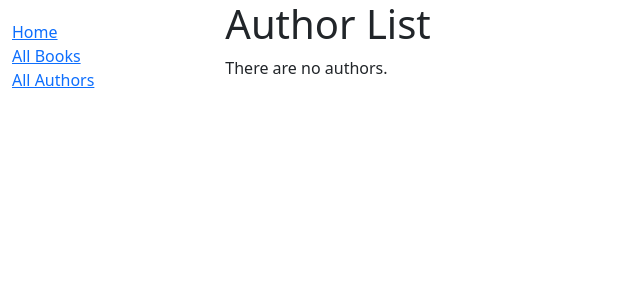
After one commit to ChenWarren/eko-library, a Django app: page /catalog/authors/ in a window 1280 px wide. The commit adds this page. Shown: the top 300 px of the page, without its empty margins (0-640 px from the left). Run offline with Django 4.2, Linux system fonts and the light colour scheme; data that the repository does not hold is empty.

Commit message:
add author list and author-detail

```diff
--- a/catalog/models.py
+++ b/catalog/models.py
@@ -76,7 +76,7 @@ class Author(models.Model):
     ordering = ['last_name', 'first_name']
 
   def get_absolute_url(self):
-    return reverse("author_detail", args=[str(self.id)])
+    return reverse("author-detail", args=[str(self.id)])
 
   def __str__(self):
       return f'{self.last_name}, {self.first_name}'
--- a/catalog/templates/base_generic.html
+++ b/catalog/templates/base_generic.html
@@ -28,7 +28,7 @@
           <ul class="sidebar-nav">
             <li><a href="{% url 'index' %}">Home</a></li>
             <li><a href="{% url 'books' %}">All Books</a></li>
-            <li><a href="">All Authors</a></li>
+            <li><a href="{% url 'authors' %}">All Authors</a></li>
           </ul>
         {% endblock  %}
       </div>
--- /dev/null
+++ b/catalog/templates/catalog/author_list.html
@@ -0,0 +1,17 @@
+{% extends 'base_generic.html' %}
+
+{% block content %}
+  <h1>Author List</h1>
+  {% if author_list %}
+    <ul>
+      {% for author in author_list %}
+        <li>
+          <a href="{{ author.get_absolute_url }}">{{ author }}</a>
+        </li>
+      {% endfor %}
+    </ul>
+  {% else %}
+    <p>There are no authors.</p>
+  {% endif %}
+
+{% endblock content %}
--- a/catalog/templates/catalog/book_detail.html
+++ b/catalog/templates/catalog/book_detail.html
@@ -3,7 +3,7 @@
 {% block content %}
   <h1>Title: {{ book.title}}</h1>
 
-  <p><strong>Author: </strong> <a href="">{{ book.author }}</a></p>
+  <p><strong>Author: </strong> <a href="{{ book.author.get_absolute_url }}">{{ book.author }}</a></p>
   <p><strong>Summary: </strong>{{ book.summary }}</p>
   <p><strong>ISBN: </strong>{{ book.isbn}}</p>
   <p><strong>Language: </strong>{{ book.language }}</p>
--- a/catalog/templates/catalog/book_list.html
+++ b/catalog/templates/catalog/book_list.html
@@ -12,6 +12,6 @@
       {% endfor %}
     </ul>
   {% else %}
-    <p>There are no books in the library</p>
+    <p>There are no books in the library.</p>
   {% endif %}
 {% endblock content %}
--- a/catalog/urls.py
+++ b/catalog/urls.py
@@ -5,4 +5,6 @@ urlpatterns = [
     path('', views.index, name='index'),
     path('books/', views.BookListView.as_view(), name='books'),
     path('book/<int:pk>', views.BookDetailView.as_view(), name='book-detail'),
+    path('authors/', views.AuthorListView.as_view(), name='authors'),
+    path('author/<int:pk>', views.AuthorDetailView.as_view(), name='author-detail'),
 ]
--- a/catalog/views.py
+++ b/catalog/views.py
@@ -30,3 +30,12 @@ class BookListView(generic.ListView):
 
 class BookDetailView(generic.DetailView):
   model = Book
+
+
+class AuthorListView(generic.ListView):
+  model = Author
+  paginate_by = 10
+
+
+class AuthorDetailView(generic.DetailView):
+  model = Author
```
Also changed, not shown: catalog/templates/catalog/author_detail.html (added, +13 -0 lines).
